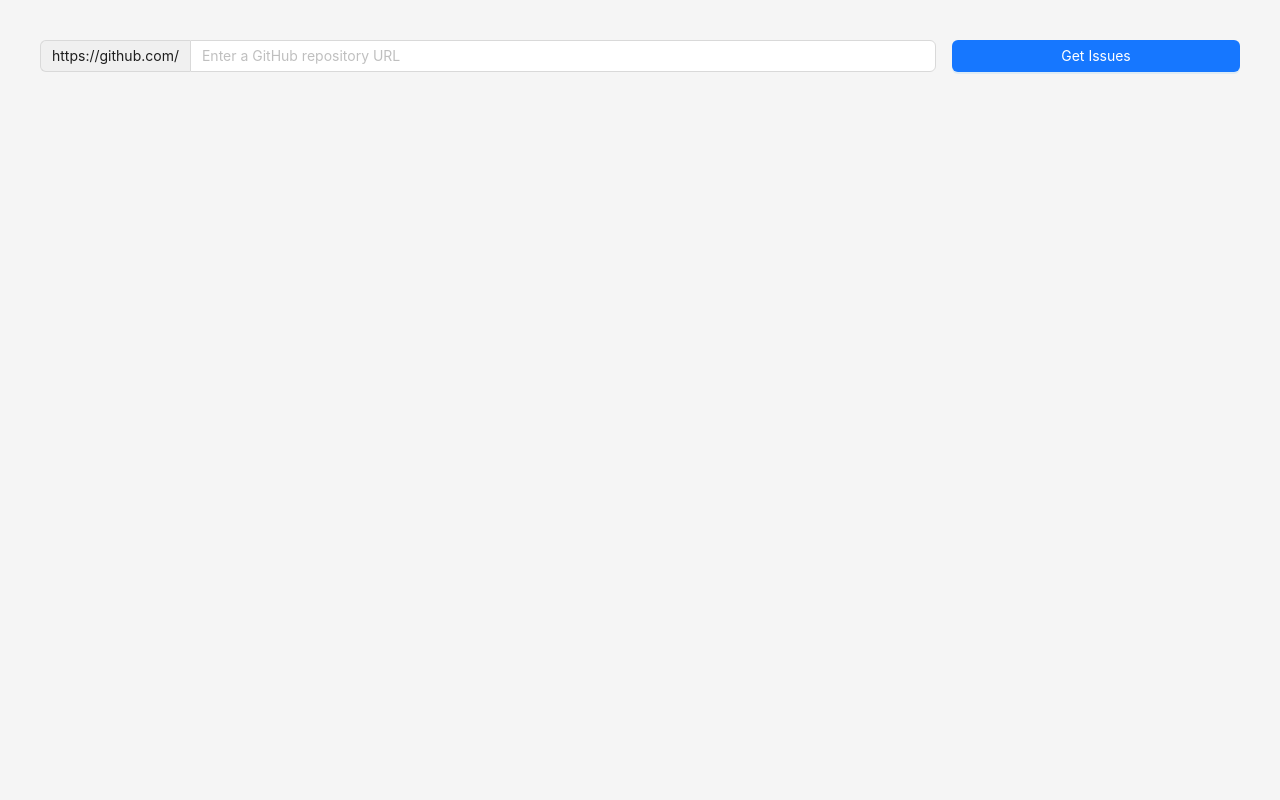
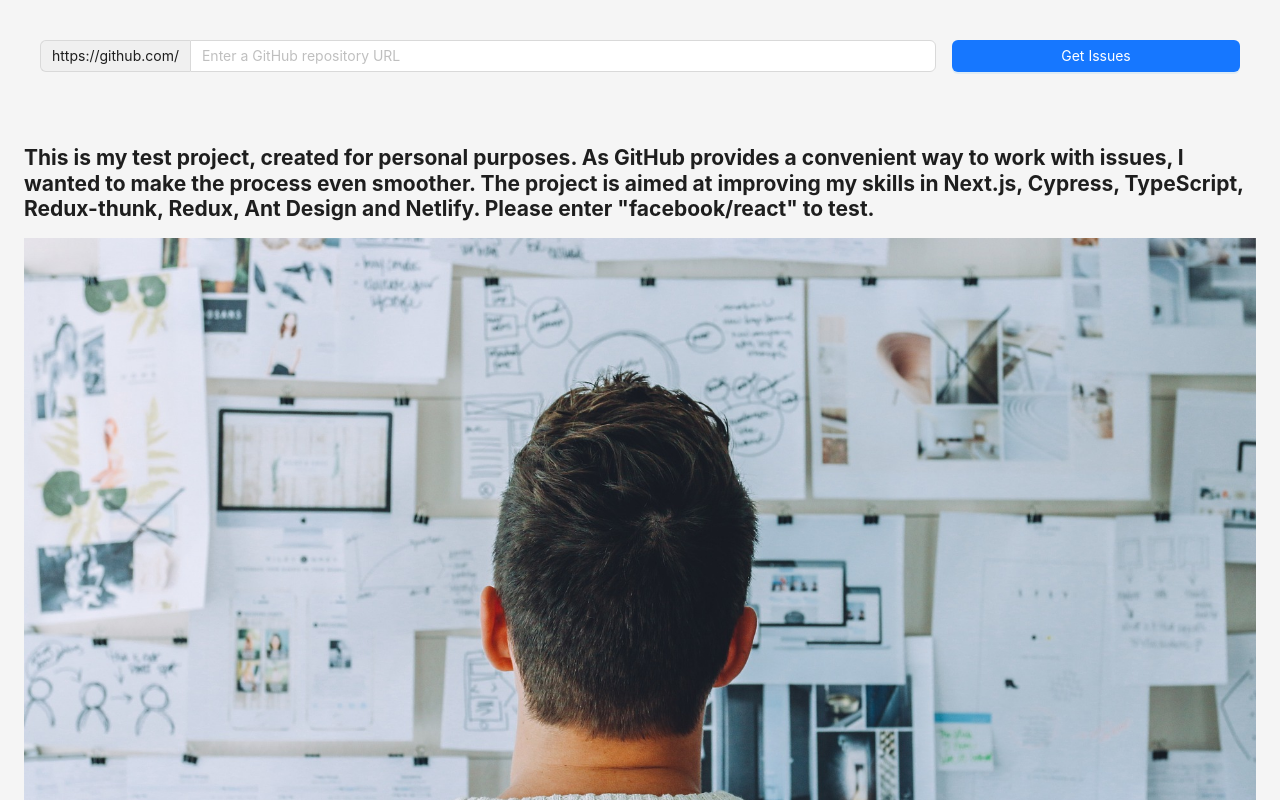
Before and after one commit to kozurasergj/github-kanban, a Next.js app: page / in a window 1280 px wide. Shown: the top 800 px of the page. Built offline with nearby package versions, Linux system fonts and the light colour scheme.

Commit message:
added bg and description

```diff
--- a/src/components/GithubIssue/GithubIssue.tsx
+++ b/src/components/GithubIssue/GithubIssue.tsx
@@ -1,5 +1,6 @@
 import { DragOutlined } from '@ant-design/icons';
 import { Alert, Avatar, Button, Card, Col, Divider, Form, Input, Row, Spin, Typography } from 'antd';
+import Image from 'next/image';
 import { useState } from 'react';
 import { useDispatch, useSelector } from 'react-redux';
 import { Dispatch } from 'redux';
@@ -114,6 +115,19 @@ export const GithubIssue = () => {
             </Row>
           </Form>
         </Col>
+        {!state.apiGitHubIssues ? (
+          <div>
+            <h2>
+              This is my test project, created for personal purposes. As GitHub provides a convenient way to work with
+              issues, I wanted to make the process even smoother. The project is aimed at improving my skills in
+              Next.js, Cypress, TypeScript, Redux-thunk, Redux, Ant Design and Netlify. Please enter "facebook/react" to
+              test.
+            </h2>
+            <Image src="/bg.jpg" width="900" height="700" alt="Picture of the author" />
+          </div>
+        ) : (
+          <></>
+        )}
         <Row justify="space-between">
           {state &&
             state.apiGitHubIssues &&
@@ -148,6 +162,7 @@ export const GithubIssue = () => {
                         backgroundColor: '#fff',
                         borderRadius: '8px',
                         boxShadow: '0 0 10px rgba(0, 0, 0, 0.1)',
+                        overflow: 'hidden',
                       }}
                     >
                       <div style={{ display: 'flex', justifyContent: 'space-between' }}>
--- a/src/components/Page.tsx
+++ b/src/components/Page.tsx
@@ -1,8 +1,8 @@
 import { Layout } from 'antd';
+import Head from 'next/head';
 
 import { GithubIssue } from '@/components/GithubIssue/GithubIssue';
 const { Content } = Layout;
-
 export const Page = () => (
   <Layout style={{ padding: '20px', minHeight: '100vh' }}>
     <Content>
--- a/src/pages/_app.tsx
+++ b/src/pages/_app.tsx
@@ -1,6 +1,5 @@
 import '@/styles/globals.css';
 
-// import 'antd/dist/antd.css';
 import type { AppProps } from 'next/app';
 import Head from 'next/head';
 
@@ -12,15 +11,15 @@ export default function App({ Component, pageProps }: AppProps) {
         <meta name="viewport" content="width=device-width, initial-scale=1.0" />
         <meta content="/canban-board-photo.jpg" property="og:image" />
         <meta content="Canban Board - logo" property="og:image:alt" />
-        <meta property="og:title" content="Canban Board - онлайн-доска для управления проектами" />
+        <meta property="og:title" content="Canban Board" />
         <meta property="og:description" content="Canban Board - онлайн-доска для управления проектами на GitHub" />
         <meta property="og:image:width" content="1200" />
         <meta property="og:image:height" content="627" />
         <meta content="Canban Board" property="og:site_name"></meta>
         <meta content="Canban Board - онлайн-доска для управления проектами на GitHub" name="description" />
-        <meta content="#0079b8" name="msapplication-TileColor" />
-        <meta content="#0079b8" name="theme-color" />
-        <title>Canban Board</title>
+        <meta content="#000" name="msapplication-TileColor" />
+        <meta content="#000" name="theme-color" />
+        <title>GitHub Canban Board </title>
       </Head>
       <Component {...pageProps} />
     </>
--- a/src/pages/_document.tsx
+++ b/src/pages/_document.tsx
@@ -3,7 +3,9 @@ import { Head, Html, Main, NextScript } from 'next/document';
 export default function Document() {
   return (
     <Html lang="en">
-      <Head />
+      <Head>
+        <link rel="shortcut icon" href="/favicon.ico" />
+      </Head>
       <body>
         <Main />
         <NextScript />
--- a/src/styles/globals.css
+++ b/src/styles/globals.css
@@ -3,18 +3,8 @@ button,
 a {
   padding: 0;
   margin: 0;
-  font-family:
-    -apple-system,
-    BlinkMacSystemFont,
-    Segoe UI,
-    Roboto,
-    Oxygen,
-    Ubuntu,
-    Cantarell,
-    Fira Sans,
-    Droid Sans,
-    Helvetica Neue,
-    sans-serif;
+  font-family: -apple-system, BlinkMacSystemFont, Segoe UI, Roboto, Oxygen, Ubuntu, Cantarell, Fira Sans, Droid Sans,
+    Helvetica Neue, sans-serif;
   font-size: 1.6rem;
   line-height: 1.2;
 }
@@ -34,3 +24,9 @@ main {
   list-style-type: none;
   border-radius: 10px;
 }
+
+img {
+  display: block;
+  width: 100%;
+  height: auto;
+}
```
Also changed, not shown: public/bg.jpg (added), 1 other file (tests, documents, lock files or other folders).
